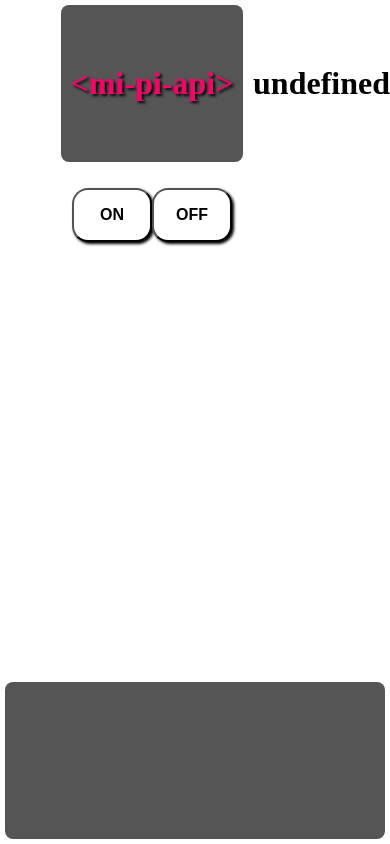
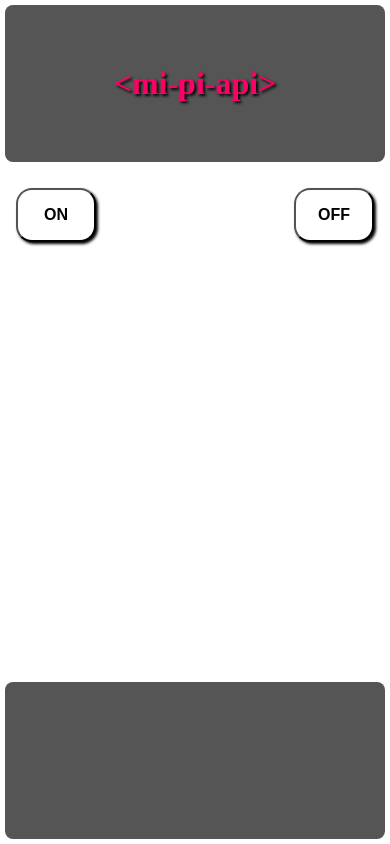
Before and after one commit to funcyChaos/pi-api, a Flask app: template templates/index.html in a window 390 px wide. Run offline with Flask 2, Linux system fonts and the light colour scheme; the template is opened without the code that fills it, so the values that code supplies are empty.

Commit message:
got the header sorted out also added classes for the icon in the footer and stuff too

```diff
--- a/static/css/main.css
+++ b/static/css/main.css
@@ -27,11 +27,33 @@
 	align-items: center;
 }
 
+.username{
+	display: none;
+}
+
+@media (max-width: 400px){
+	.grid-container{
+		grid-template-areas:
+			"header header header"
+			"center center center"
+			"footer footer footer"
+		;
+	}
+
+	.rHeader{
+		display: none;
+	}
+
+	.username{
+		display: block;
+	}
+}
+
 .header{
 	grid-area: header;
 
 	display: flex;
-	justify-content: center;
+	justify-content: space-around;
 	align-items: center;
 
 	margin: 5px;
@@ -58,6 +80,10 @@
 
 	margin: 5px;
 
+	display: flex;
+	justify-content: center;
+	align-items: center;
+
 	border-radius: .5rem;
 
 	background-color: #555;
@@ -75,3 +101,7 @@
 
 	box-shadow: black 2px 2px 3px;
 }
+
+.fas{
+	color: black;
+}
```
